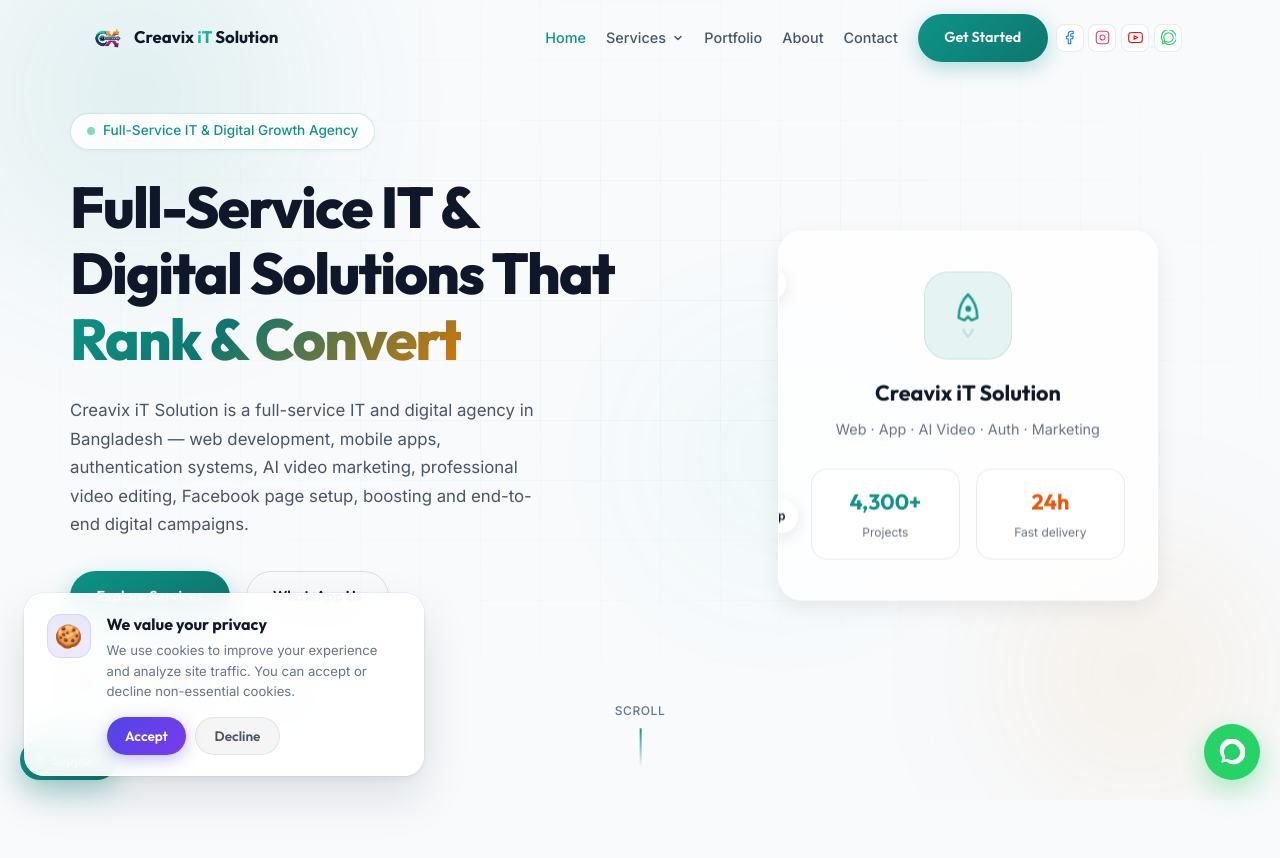
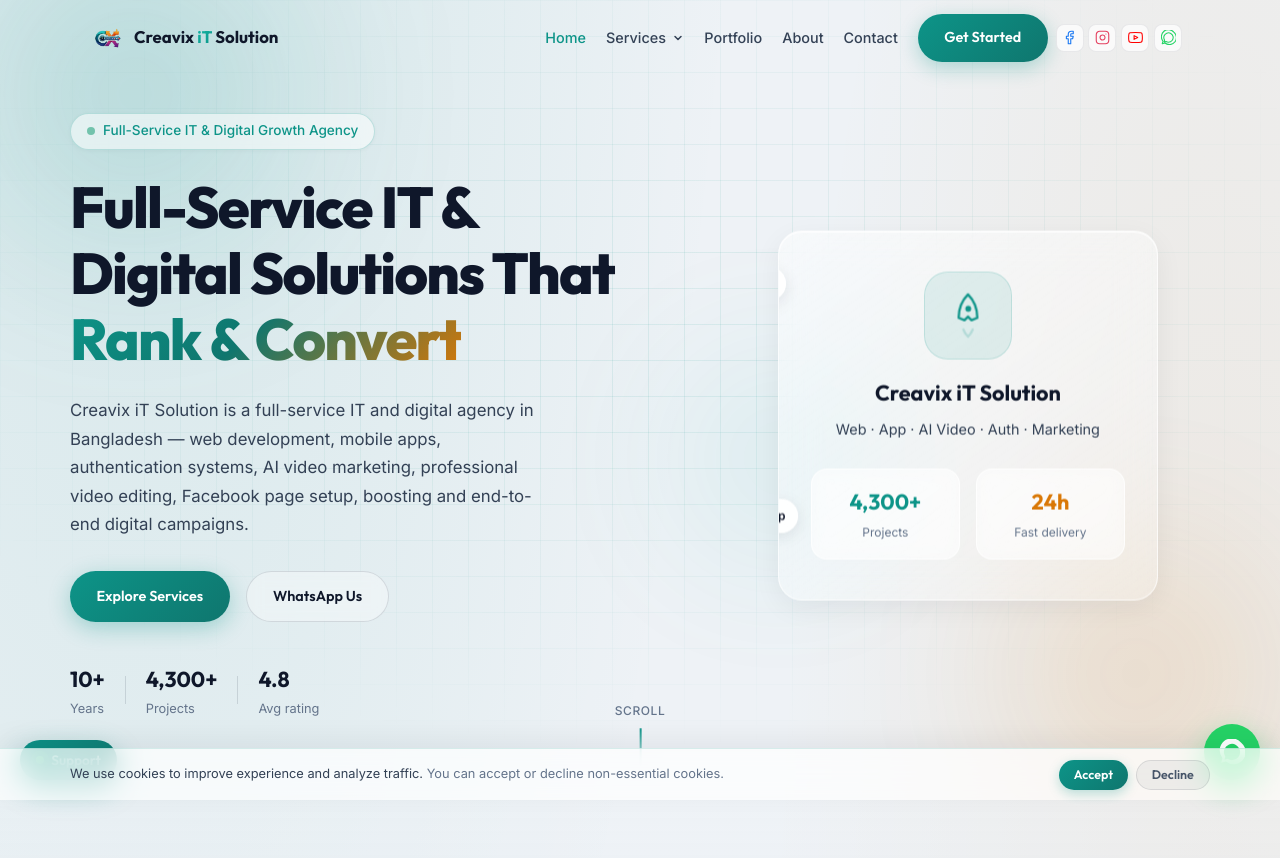
Before and after one commit to businessexpartbd-rgb/ASTRO-7, an Astro site: page / in a window 1280 px wide. Shown: the top 858 px of the page. Built offline with nearby package versions, Linux system fonts and the light colour scheme; Astro itself is replaced by a stand-in of ours.

Commit message:
Premium 5-color brand glass theme, denser bg, book-flip video cards, slim cookie bar

```diff
--- a/public/motion.css
+++ b/public/motion.css
@@ -1,9 +1,9 @@
-/* GPU-light motion — no filter:blur (main mobile jank source) */
+/* GPU-light motion + book-flip video cards */
 
 .title-rise {
   opacity: 0;
-  transform: translate3d(0, 18px, 0);
-  transition: opacity 0.45s ease-out, transform 0.5s cubic-bezier(0.16, 1, 0.3, 1);
+  transform: translate3d(0, 16px, 0);
+  transition: opacity 0.4s ease-out, transform 0.45s cubic-bezier(0.16, 1, 0.3, 1);
 }
 .title-rise.is-in {
   opacity: 1;
@@ -12,43 +12,32 @@
 
 .mag-card {
   opacity: 0;
-  transform: translate3d(0, 36px, 0) scale(0.96);
-  transition:
-    opacity 0.4s ease-out,
-    transform 0.5s cubic-bezier(0.16, 1, 0.3, 1);
+  transform: translate3d(0, 28px, 0) scale(0.97);
+  transition: opacity 0.4s ease-out, transform 0.48s cubic-bezier(0.16, 1, 0.3, 1);
   transition-delay: var(--mag-delay, 0ms);
 }
-.mag-card.mag-left {
-  transform: translate3d(-28px, 32px, 0) scale(0.96);
-}
-.mag-card.mag-right {
-  transform: translate3d(28px, 32px, 0) scale(0.96);
-}
+.mag-card.mag-left { transform: translate3d(-24px, 28px, 0) scale(0.97); }
+.mag-card.mag-right { transform: translate3d(24px, 28px, 0) scale(0.97); }
 .mag-card.is-in {
   opacity: 1;
   transform: translate3d(0, 0, 0) scale(1);
 }
 
-/* Elevation without multi-layer paint thrash */
 .glass-card {
   box-shadow:
-    0 8px 24px rgba(12, 18, 34, 0.07),
-    inset 0 1px 0 rgba(255, 255, 255, 0.9) !important;
+    0 8px 28px rgba(12, 18, 34, 0.06),
+    inset 0 1px 0 rgba(255, 255, 255, 0.85) !important;
 }
 @media (hover: hover) and (pointer: fine) {
-  .glass-card.is-in:hover,
   .mag-card.glass-card.is-in:hover {
-    transform: translate3d(0, -8px, 0) !important;
-    box-shadow:
-      0 16px 40px rgba(12, 18, 34, 0.1),
-      inset 0 1px 0 rgba(255, 255, 255, 1) !important;
+    transform: translate3d(0, -6px, 0) !important;
   }
 }
 
 .reveal {
   opacity: 0;
-  transform: translate3d(0, 28px, 0);
-  transition: opacity 0.45s ease-out, transform 0.5s cubic-bezier(0.16, 1, 0.3, 1);
+  transform: translate3d(0, 24px, 0);
+  transition: opacity 0.4s ease-out, transform 0.45s cubic-bezier(0.16, 1, 0.3, 1);
 }
 .reveal.visible,
 .reveal.is-in {
@@ -56,49 +45,66 @@
   transform: translate3d(0, 0, 0);
 }
 
-/* Reviews specific */
+/* Book / card flip for video grid */
+.video-card {
+  transform-origin: center center;
+  transform-style: preserve-3d;
+  backface-visibility: hidden;
+  opacity: 0;
+  transform: perspective(900px) rotateX(72deg) translate3d(0, 28px, 0);
+  transition:
+    opacity 0.45s ease-out,
+    transform 0.65s cubic-bezier(0.16, 1, 0.3, 1);
+  transition-delay: var(--flip-delay, 0ms);
+}
+.video-card.flip-in {
+  opacity: 1;
+  transform: perspective(900px) rotateX(0deg) translate3d(0, 0, 0);
+}
+.video-card.flip-out {
+  opacity: 0;
+  transform: perspective(900px) rotateX(-55deg) translate3d(0, -18px, 0);
+  transition-duration: 0.4s;
+}
+
 .section-reviews .reviews-summary,
 .section-reviews .review-form-card {
   opacity: 0;
-  transform: translate3d(0, 28px, 0);
-  transition: opacity 0.45s ease-out, transform 0.5s cubic-bezier(0.16, 1, 0.3, 1);
+  transform: translate3d(0, 24px, 0);
+  transition: opacity 0.4s ease-out, transform 0.45s ease-out;
 }
 .section-reviews .reviews-summary.is-in,
-.section-reviews .review-form-card.is-in,
-.section-reviews .reviews-summary.mag-card.is-in,
-.section-reviews .review-form-card.mag-card.is-in {
+.section-reviews .review-form-card.is-in {
   opacity: 1;
-  transform: translate3d(0, 0, 0);
+  transform: none;
 }
 .review-item {
   opacity: 0;
-  transform: translate3d(0, 16px, 0);
-  animation: review-in 0.4s ease-out forwards;
+  animation: review-in 0.35s ease-out forwards;
 }
-.review-item:nth-child(1) { animation-delay: 0.05s; }
-.review-item:nth-child(2) { animation-delay: 0.12s; }
-.review-item:nth-child(3) { animation-delay: 0.18s; }
 @keyframes review-in {
-  to { opacity: 1; transform: translate3d(0, 0, 0); }
+  to { opacity: 1; }
 }
 
-/* Skip paint for off-screen sections */
 .section-reviews,
 .section-gallery,
 .section-soft,
 .section-violet,
 .section-warm {
   content-visibility: auto;
-  contain-intrinsic-size: auto 600px;
+  contain-intrinsic-size: auto 560px;
 }
 
 @media (max-width: 767px) {
   .mag-card.mag-left,
   .mag-card.mag-right {
-    transform: translate3d(0, 24px, 0) scale(0.98);
+    transform: translate3d(0, 20px, 0) scale(0.98);
   }
-  .glass-card:hover {
-    transform: none !important;
+  .video-card {
+    transform: perspective(700px) rotateX(48deg) translate3d(0, 16px, 0);
+  }
+  .video-card.flip-in {
+    transform: perspective(700px) rotateX(0) translate3d(0, 0, 0);
   }
 }
 
@@ -106,6 +112,7 @@
   .mag-card,
   .title-rise,
   .reveal,
+  .video-card,
   .section-reviews .reviews-summary,
   .section-reviews .review-form-card,
   .review-item {
--- a/public/theme-premium.css
+++ b/public/theme-premium.css
@@ -1,20 +1,97 @@
-/* Premium: teal + amber — light paint cost */
+/* =========================================================
+   Creavix brand system — 5 colors only (global premium)
+   1 Teal  2 Amber  3 Ink  4 Mist  5 Glass highlight
+   ========================================================= */
 :root {
+  --brand-teal: #0D9488;
+  --brand-amber: #D97706;
+  --brand-ink: #0F172A;
+  --brand-mist: #EEF2F6;
+  --brand-glass: rgba(255, 255, 255, 0.42);
+
   --primary: #0D9488 !important;
-  --primary-light: #2DD4BF !important;
-  --violet: #EA580C !important;
+  --primary-light: #14B8A6 !important;
+  --violet: #D97706 !important;
   --accent: #F59E0B !important;
-  --bg: #FAFAF9 !important;
+  --rose: #E11D48;
+  --emerald: #059669;
+  --text: #0F172A !important;
+  --text-2: #334155 !important;
+  --text-3: #64748B !important;
+  --bg: #EEF2F6 !important;
+  --white: #FFFFFF;
 }
-.btn-primary {
-  background: linear-gradient(135deg, #0D9488, #0F766E) !important;
-  box-shadow: 0 6px 20px rgba(13, 148, 136, 0.28) !important;
+
+/* Page atmosphere — denser grid + soft mesh */
+body {
+  background:
+    radial-gradient(ellipse 90% 60% at 10% -10%, rgba(13, 148, 136, 0.14), transparent 55%),
+    radial-gradient(ellipse 70% 50% at 95% 15%, rgba(217, 119, 6, 0.1), transparent 50%),
+    radial-gradient(ellipse 60% 40% at 50% 100%, rgba(13, 148, 136, 0.08), transparent 55%),
+    var(--brand-mist) !important;
+  color: var(--brand-ink) !important;
 }
-.btn-primary:hover {
-  box-shadow: 0 10px 28px rgba(13, 148, 136, 0.36) !important;
+
+.hero-premium {
+  background: transparent !important;
+}
+.section-soft {
+  background:
+    linear-gradient(180deg, rgba(238, 242, 246, 0.5), rgba(226, 232, 240, 0.85)) !important;
+}
+.section-violet {
+  background:
+    radial-gradient(ellipse 70% 50% at 85% 20%, rgba(13, 148, 136, 0.12), transparent 55%),
+    rgba(238, 242, 246, 0.6) !important;
+}
+.section-warm {
+  background:
+    radial-gradient(ellipse 80% 50% at 50% 0%, rgba(217, 119, 6, 0.1), transparent 55%),
+    rgba(255, 255, 255, 0.35) !important;
+}
+.section-gallery {
+  background:
+    linear-gradient(180deg, rgba(238, 242, 246, 0.4), rgba(226, 232, 240, 0.75)) !important;
+}
+
+/* denser grid (was thin dotted) */
+.grid-overlay {
+  background-image:
+    linear-gradient(rgba(13, 148, 136, 0.09) 1px, transparent 1px),
+    linear-gradient(90deg, rgba(13, 148, 136, 0.09) 1px, transparent 1px) !important;
+  background-size: 36px 36px !important;
+  opacity: 1 !important;
+  mask-image: radial-gradient(ellipse 85% 75% at 50% 40%, black 15%, transparent 72%) !important;
+}
+.orb-1 {
+  background: radial-gradient(circle, rgba(13, 148, 136, 0.45) 0%, transparent 70%) !important;
+  opacity: 0.55 !important;
+}
+.orb-2 {
+  background: radial-gradient(circle, rgba(217, 119, 6, 0.35) 0%, transparent 70%) !important;
+  opacity: 0.5 !important;
+}
+.orb-3 {
+  background: radial-gradient(circle, rgba(20, 184, 166, 0.35) 0%, transparent 70%) !important;
+  opacity: 0.45 !important;
+}
+
+/* Typography hierarchy */
+h1, h2, h3, .hero-title {
+  color: var(--brand-ink) !important;
+}
+p, .hero-lead, .lead {
+  color: #334155 !important;
+}
+.eyebrow {
+  color: var(--brand-teal) !important;
+  background: rgba(255, 255, 255, 0.55) !important;
+  border: 1px solid rgba(13, 148, 136, 0.22) !important;
+  backdrop-filter: blur(10px);
+  -webkit-backdrop-filter: blur(10px);
 }
 .text-gradient {
-  background: linear-gradient(135deg, #0D9488 0%, #0F766E 40%, #D97706 100%) !important;
+  background: linear-gradient(135deg, #0D9488 0%, #0F766E 45%, #D97706 100%) !important;
   -webkit-background-clip: text !important;
   background-clip: text !important;
   -webkit-text-fill-color: transparent !important;
@@ -22,54 +99,81 @@
 .logo-text span,
 .footer-brand .logo span,
 .footer-brand .logo-text span {
-  background: linear-gradient(135deg, #2DD4BF, #0D9488) !important;
+  background: linear-gradient(135deg, #14B8A6, #0D9488) !important;
   -webkit-background-clip: text !important;
   background-clip: text !important;
   -webkit-text-fill-color: transparent !important;
 }
-.nav-cta { box-shadow: 0 6px 20px rgba(13, 148, 136, 0.3) !important; }
+
+/* True frosted glass cards — not solid white */
+.glass-card {
+  background: linear-gradient(
+    145deg,
+    rgba(255, 255, 255, 0.55) 0%,
+    rgba(255, 255, 255, 0.28) 100%
+  ) !important;
+  border: 1px solid rgba(255, 255, 255, 0.65) !important;
+  box-shadow:
+    0 8px 32px rgba(15, 23, 42, 0.06),
+    inset 0 1px 0 rgba(255, 255, 255, 0.85) !important;
+  backdrop-filter: blur(18px) saturate(1.2) !important;
+  -webkit-backdrop-filter: blur(18px) saturate(1.2) !important;
+}
+.stat-box {
+  background: rgba(255, 255, 255, 0.45) !important;
+  border: 1px solid rgba(255, 255, 255, 0.7) !important;
+  backdrop-filter: blur(8px);
+}
+
+/* Buttons — brand primary teal, outline ink */
+.btn-primary {
+  background: linear-gradient(135deg, #0D9488, #0F766E) !important;
+  color: #fff !important;
+  box-shadow: 0 6px 22px rgba(13, 148, 136, 0.32) !important;
+}
+.btn-primary:hover {
+  box-shadow: 0 10px 28px rgba(13, 148, 136, 0.4) !important;
+}
+.btn-outline {
+  background: rgba(255, 255, 255, 0.35) !important;
+  border: 1.5px solid rgba(15, 23, 42, 0.12) !important;
+  color: var(--brand-ink) !important;
+  backdrop-filter: blur(8px);
+}
+.btn-outline:hover {
+  border-color: #0D9488 !important;
+  color: #0D9488 !important;
+  background: rgba(13, 148, 136, 0.08) !important;
+}
+.nav-cta {
+  box-shadow: 0 6px 20px rgba(13, 148, 136, 0.3) !important;
+}
+.nav-links a:hover,
+.nav-links a.active,
+.nav-drop-btn:hover,
+.nav-drop-btn.active {
+  color: #0D9488 !important;
+}
 .nav-dropdown-menu a:hover {
   background: rgba(13, 148, 136, 0.1) !important;
   color: #0D9488 !important;
 }
-.btn-outline:hover {
-  border-color: #0D9488 !important;
-  color: #0D9488 !important;
-  background: rgba(13, 148, 136, 0.06) !important;
+.navbar.scrolled {
+  background: rgba(255, 255, 255, 0.72) !important;
+  backdrop-filter: blur(16px) saturate(1.15) !important;
+  -webkit-backdrop-filter: blur(16px) saturate(1.15) !important;
+  border-bottom: 1px solid rgba(255, 255, 255, 0.5);
 }
-.orb-1 { background: radial-gradient(circle, rgba(13,148,136,.32) 0%, transparent 70%) !important; }
-.orb-2 { background: radial-gradient(circle, rgba(217,119,6,.24) 0%, transparent 70%) !important; }
-.orb-3 { background: radial-gradient(circle, rgba(45,212,191,.22) 0%, transparent 70%) !important; }
-.grid-overlay {
-  background-image:
-    linear-gradient(rgba(13,148,136,.04) 1px, transparent 1px),
-    linear-gradient(90deg, rgba(13,148,136,.04) 1px, transparent 1px) !important;
+
+@media (max-width: 767px) {
+  .glass-card {
+    backdrop-filter: blur(12px) !important;
+    -webkit-backdrop-filter: blur(12px) !important;
+    background: rgba(255, 255, 255, 0.5) !important;
+  }
+  .orb-1, .orb-2, .orb-3 {
+    opacity: 0.35 !important;
+    filter: blur(48px) !important;
+  }
+  .logo-text { font-size: 0.92rem; }
 }
-.section-violet {
-  background:
-    radial-gradient(ellipse 70% 50% at 80% 30%, rgba(13,148,136,.06), transparent 50%),
-    #FAFAF9 !important;
-}
-.eyebrow {
-  color: #0D9488 !important;
-  border-color: rgba(13, 148, 136, 0.2) !important;
-}
-.glass-card {
-  background: rgba(255, 255, 255, 0.82) !important;
-  border: 1px solid rgba(255, 255, 255, 0.92) !important;
-  box-shadow:
-    0 8px 24px rgba(12, 18, 34, 0.06),
-    inset 0 1px 0 rgba(255, 255, 255, 0.95) !important;
-}
-@media (hover: hover) and (pointer: fine) {
-  .glass-card:hover {
-    transform: translateY(-8px) !important;
-    box-shadow: 0 18px 40px rgba(12, 18, 34, 0.09) !important;
-  }
-}
-@media (max-width: 767px) {
-  .logo-text { font-size: 0.92rem; }
-  .nav-social-bar .si { width: 26px; height: 26px; }
-  .glass-card:hover { transform: none !important; }
-  .orb-1, .orb-2, .orb-3 { opacity: 0.55; }
-}
--- a/src/components/CookieBanner.astro
+++ b/src/components/CookieBanner.astro
@@ -1,131 +1,95 @@
 ---
 ---
-<div id="cookie-banner" class="cookie-banner" role="dialog" aria-labelledby="cookie-title" aria-describedby="cookie-desc" hidden>
-  <div class="cookie-card">
-    <div class="cookie-icon" aria-hidden="true">🍪</div>
-    <div class="cookie-body">
-      <h3 id="cookie-title" class="cookie-title">We value your privacy</h3>
-      <p id="cookie-desc" class="cookie-desc">
-        We use cookies to improve your experience and analyze site traffic. You can accept or decline non-essential cookies.
+<div id="cookie-banner" class="cookie-bar" role="dialog" aria-live="polite" hidden>
+  <div class="cookie-bar-inner">
+    <p class="cookie-line">
+      We use cookies to improve experience and analyze traffic.
+      <span class="cookie-line-2">You can accept or decline non-essential cookies.</span>
     </p>
-      <div class="cookie-actions">
-        <button type="button" id="cookie-accept" class="cookie-btn cookie-btn-accept">Accept</button>
-        <button type="button" id="cookie-decline" class="cookie-btn cookie-btn-decline">Decline</button>
-      </div>
+    <div class="cookie-btns">
+      <button type="button" id="cookie-accept" class="c-btn c-accept">Accept</button>
+      <button type="button" id="cookie-decline" class="c-btn c-decline">Decline</button>
     </div>
   </div>
 </div>
 
-<style is:global>
-  .cookie-banner {
+<style>
+  .cookie-bar {
     position: fixed;
     z-index: 9999;
-    left: 1rem;
-    right: 1rem;
-    bottom: 1rem;
-    display: flex;
-    justify-content: center;
+    left: 0;
+    right: 0;
+    bottom: 0;
+    padding: 0.65rem 1rem;
+    background: rgba(255, 255, 255, 0.72);
+    backdrop-filter: blur(14px) saturate(1.15);
+    -webkit-backdrop-filter: blur(14px) saturate(1.15);
+    border-top: 1px solid rgba(13, 148, 136, 0.15);
+    box-shadow: 0 -8px 28px rgba(15, 23, 42, 0.06);
+    opacity: 0;
+    transform: translateY(100%);
+    transition: opacity 0.35s ease, transform 0.4s cubic-bezier(0.16, 1, 0.3, 1);
     pointer-events: none;
-    opacity: 0;
-    transform: translateY(24px) scale(0.96);
-    transition: opacity 0.45s cubic-bezier(0.22, 1, 0.36, 1), transform 0.5s cubic-bezier(0.22, 1, 0.36, 1);
   }
-  .cookie-banner.visible {
+  .cookie-bar.visible {
     opacity: 1;
-    transform: translateY(0) scale(1);
+    transform: translateY(0);
     pointer-events: auto;
   }
-  .cookie-banner.hiding {
+  .cookie-bar.hiding {
     opacity: 0;
-    transform: translateY(16px) scale(0.98);
+    transform: translateY(100%);
     pointer-events: none;
   }
-  .cookie-card {
-    width: 100%;
-    max-width: 420px;
-    display: flex;
-    gap: 1rem;
-    align-items: flex-start;
-    padding: 1.25rem 1.35rem;
-    border-radius: 20px;
-    background: rgba(255, 255, 255, 0.92);
-    backdrop-filter: blur(20px);
-    -webkit-backdrop-filter: blur(20px);
-    border: 1px solid rgba(255, 255, 255, 0.9);
-    box-shadow:
-      0 4px 6px rgba(15, 23, 42, 0.04),
-      0 20px 48px rgba(15, 23, 42, 0.12),
-      0 0 0 1px rgba(79, 70, 229, 0.06);
-  }
-  .cookie-icon {
-    flex-shrink: 0;
-    width: 44px;
-    height: 44px;
-    border-radius: 14px;
-    display: flex;
-    align-items: center;
-    justify-content: center;
-    font-size: 1.4rem;
-    background: linear-gradient(135deg, rgba(79, 70, 229, 0.12), rgba(124, 58, 237, 0.1));
-    border: 1px solid rgba(79, 70, 229, 0.12);
-  }
-  .cookie-body { flex: 1; min-width: 0; }
-  .cookie-title {
-    font-family: var(--font-h), system-ui, sans-serif;
-    font-size: 1rem;
-    font-weight: 700;
-    color: #0F172A;
-    margin: 0 0 0.35rem;
-    line-height: 1.3;
-  }
-  .cookie-desc {
-    font-size: 0.82rem;
-    line-height: 1.55;
-    color: #64748B;
-    margin: 0 0 1rem;
-  }
-  .cookie-actions {
+  .cookie-bar-inner {
+    max-width: 1140px;
+    margin: 0 auto;
     display: flex;
     flex-wrap: wrap;
-    gap: 0.55rem;
+    align-items: center;
+    justify-content: space-between;
+    gap: 0.65rem 1rem;
   }
-  .cookie-btn {
+  .cookie-line {
+    margin: 0;
+    flex: 1 1 220px;
+    font-size: 0.8rem;
+    line-height: 1.45;
+    color: #334155;
+  }
+  .cookie-line-2 {
+    display: inline;
+    color: #64748B;
+  }
+  .cookie-btns {
+    display: flex;
+    gap: 0.45rem;
+    flex-shrink: 0;
+  }
+  .c-btn {
     font-family: var(--font-h), system-ui, sans-serif;
-    font-size: 0.85rem;
+    font-size: 0.78rem;
     font-weight: 600;
-    padding: 0.55rem 1.15rem;
-    border-radius: 9999px;
+    padding: 0.4rem 0.95rem;
+    border-radius: 999px;
     border: none;
     cursor: pointer;
-    transition: transform 0.2s ease, box-shadow 0.2s ease, background 0.2s ease;
+    transition: background 0.2s, color 0.2s, box-shadow 0.2s;
   }
-  .cookie-btn:active { transform: scale(0.97); }
-  .cookie-btn-accept {
-    background: linear-gradient(135deg, #4F46E5, #7C3AED);
+  .c-accept {
+    background: linear-gradient(135deg, #0D9488, #0F766E);
     color: #fff;
-    box-shadow: 0 4px 16px rgba(79, 70, 229, 0.35);
+    box-shadow: 0 4px 12px rgba(13, 148, 136, 0.28);
   }
-  .cookie-btn-accept:hover {
-    transform: translateY(-1px);
-    box-shadow: 0 6px 20px rgba(79, 70, 229, 0.45);
+  .c-accept:hover { box-shadow: 0 6px 16px rgba(13, 148, 136, 0.36); }
+  .c-decline {
+    background: rgba(15, 23, 42, 0.05);
+    color: #475569;
+    border: 1px solid rgba(15, 23, 42, 0.1);
   }
-  .cookie-btn-decline {
-    background: rgba(15, 23, 42, 0.04);
-    color: #475569;
-    border: 1px solid rgba(15, 23, 42, 0.08);
-  }
-  .cookie-btn-decline:hover {
-    background: rgba(15, 23, 42, 0.07);
+  .c-decline:hover {
+    background: rgba(15, 23, 42, 0.08);
     color: #0F172A;
-  }
-  @media (min-width: 640px) {
-    .cookie-banner {
-      left: 1.5rem;
-      right: auto;
-      bottom: 1.5rem;
-      justify-content: flex-start;
-    }
-    .cookie-card { max-width: 400px; }
   }
 </style>
 
@@ -138,32 +102,22 @@
   function getConsent() {
     try {
       var raw = localStorage.getItem(KEY);
-        if (!raw) return null;
-        return JSON.parse(raw);
-      } catch (e) {
-        return null;
+      return raw ? JSON.parse(raw) : null;
+    } catch (e) { return null; }
   }
-    }
-
   function setConsent(value) {
     try {
-        localStorage.setItem(KEY, JSON.stringify({
-          status: value,
-          at: new Date().toISOString(),
-          version: 1
-        }));
+      localStorage.setItem(KEY, JSON.stringify({ status: value, at: new Date().toISOString(), version: 2 }));
     } catch (e) {}
   }
-
   function hideBanner() {
     banner.classList.remove('visible');
     banner.classList.add('hiding');
     setTimeout(function () {
       banner.hidden = true;
       banner.classList.remove('hiding');
-      }, 400);
+    }, 380);
   }
-
   function showBanner() {
     banner.hidden = false;
     requestAnimationFrame(function () {
@@ -178,25 +132,17 @@
     banner.hidden = true;
     return;
   }
-
   showBanner();
 
   var acceptBtn = document.getElementById('cookie-accept');
   var declineBtn = document.getElementById('cookie-decline');
-
-    if (acceptBtn) {
-      acceptBtn.addEventListener('click', function () {
+  if (acceptBtn) acceptBtn.addEventListener('click', function () {
     setConsent('accepted');
     hideBanner();
-        document.dispatchEvent(new CustomEvent('cookie-consent', { detail: { status: 'accepted' } }));
   });
-    }
-    if (declineBtn) {
-      declineBtn.addEventListener('click', function () {
+  if (declineBtn) declineBtn.addEventListener('click', function () {
     setConsent('declined');
     hideBanner();
-        document.dispatchEvent(new CustomEvent('cookie-consent', { detail: { status: 'declined' } }));
   });
-    }
 })();
 </script>
```
Also changed, not shown: public/js/motion.js (+36 -16 lines), src/components/VideoGallery.astro (+52 -10 lines), 1 other file. Lines whose indentation alone changed are shown as unchanged.
